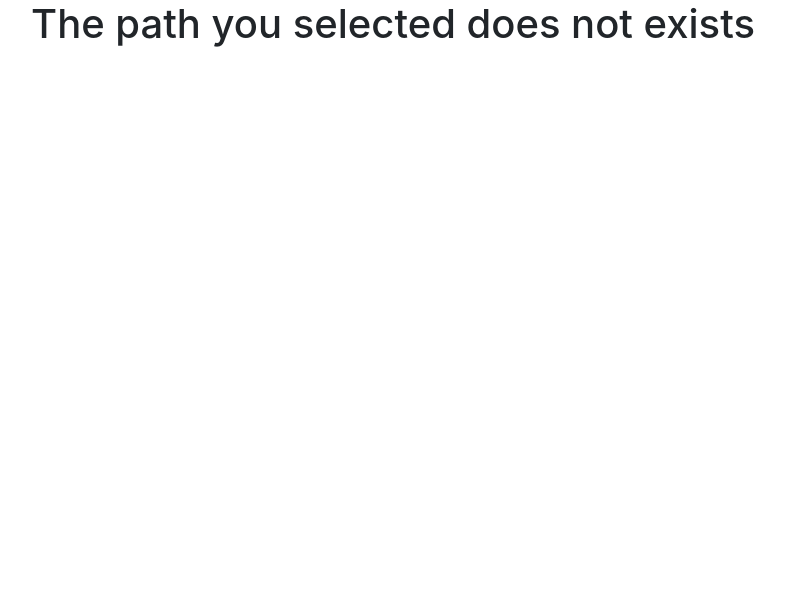
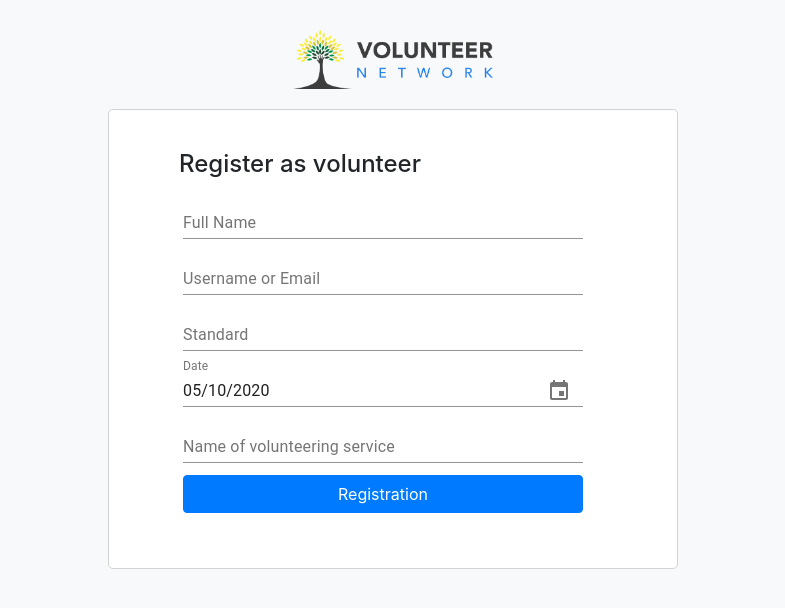
Before and after one commit to rafsan18/volunteer-network, a React (Create React App) app: page /register in a window 1280 px wide. Shown: the top 608 px of the page, without its empty margins (247-1032 px from the left). Built offline with nearby package versions, Linux system fonts and the light colour scheme.

Commit message:
register page design done

```diff
--- a/package.json
+++ b/package.json
@@ -3,11 +3,14 @@
   "version": "0.1.0",
   "private": true,
   "dependencies": {
+    "@date-io/date-fns": "^1.3.13",
     "@material-ui/core": "^4.11.0",
+    "@material-ui/pickers": "^3.2.10",
     "@testing-library/jest-dom": "^4.2.4",
     "@testing-library/react": "^9.5.0",
     "@testing-library/user-event": "^7.2.1",
     "bootstrap": "^4.5.2",
+    "date-fns": "^2.16.1",
     "react": "^16.13.1",
     "react-bootstrap": "^1.3.0",
     "react-dom": "^16.13.1",
--- a/src/App.js
+++ b/src/App.js
@@ -4,6 +4,7 @@ import { BrowserRouter as Router, Switch, Route, Link } from "react-router-dom";
 import Home from "./components/Home/Home";
 import NoMatch from "./components/NoMatch/NoMatch";
 import Login from "./components/Login/Login";
+import Register from "./components/Register/Register";
 
 function App() {
     return (
@@ -18,6 +19,9 @@ function App() {
                 <Route path="/login">
                     <Login />
                 </Route>
+                <Route path="/register">
+                    <Register />
+                </Route>
                 <Route path="*">
                     <NoMatch />
                 </Route>
--- a/src/components/Events/Events.js
+++ b/src/components/Events/Events.js
@@ -6,7 +6,7 @@ const Events = (props) => {
     const colorString = ["#FFBD3E", "#FF7044", "#3F90FC", "#421FCF"];
 
     return (
-        <div className="col-md-3 mt-4">
+        <div className="col-md-3 col-sm-6 mt-4">
             <Card
                 style={{
                     height: "320px",
--- a/src/components/Headers/Headers.js
+++ b/src/components/Headers/Headers.js
@@ -14,13 +14,15 @@ const Headers = () => {
     console.log(location);
     return (
         <>
-            {location.pathname === "/login" ? (
+            {location.pathname === "/login" ||
+            location.pathname === "/register" ? (
                 <img
                     src={logo}
                     style={{
                         width: "200px",
                         display: "block",
                         margin: "0px auto",
+                        paddingTop: "30px",
                     }}
                     alt=""
                 />
--- a/src/components/Home/Home.js
+++ b/src/components/Home/Home.js
@@ -12,7 +12,7 @@ const Home = () => {
     }, []);
 
     return (
-        <div className="container text-center">
+        <div className="container ">
             <Headers></Headers>
             <div className="row mt-5">
                 {events.map((event) => (
--- /dev/null
+++ b/src/components/Register/Register.js
@@ -0,0 +1,93 @@
+import "date-fns";
+import React, { useState } from "react";
+import Headers from "../Headers/Headers";
+import { makeStyles } from "@material-ui/core/styles";
+import TextField from "@material-ui/core/TextField";
+import DateFnsUtils from "@date-io/date-fns";
+import {
+    MuiPickersUtilsProvider,
+    KeyboardDatePicker,
+} from "@material-ui/pickers";
+
+const useStyles = makeStyles((theme) => ({
+    root: {
+        "& > *": {
+            margin: theme.spacing(0.5),
+            width: "80%",
+        },
+    },
+    formContainer: {
+        width: "500px",
+        margin: "40px 0 20px 70px",
+    },
+}));
+
+const Register = () => {
+    const classes = useStyles();
+
+    const [selectedDate, setSelectedDate] = useState(new Date());
+
+    const handleDateChange = (date) => {
+        setSelectedDate(date);
+    };
+    return (
+        <div className="bg-light container-fluid" style={{ height: "100vh" }}>
+            <Headers></Headers>
+            <div
+                style={{
+                    maxWidth: "570px",
+                    height: "460px",
+                    backgroundColor: "#fff",
+                    border: "1px solid lightgrey",
+                    margin: " 0 auto",
+                    marginTop: "20px",
+
+                    borderRadius: "5px",
+                }}
+            >
+                <div className={classes.formContainer}>
+                    <h4>Register as volunteer</h4>
+                    <form
+                        className={classes.root}
+                        noValidate
+                        autoComplete="off"
+                    >
+                        <TextField label="Full Name" name="fullName" />
+                        <br />
+                        <TextField label="Username or Email" name="email" />
+                        <br />
+
+                        <TextField label="Standard" name="title" />
+                        <br />
+
+                        <MuiPickersUtilsProvider utils={DateFnsUtils}>
+                            <KeyboardDatePicker
+                                disableToolbar
+                                variant="inline"
+                                format="dd/MM/yyyy"
+                                margin="normal"
+                                label="Date"
+                                value={selectedDate}
+                                onChange={handleDateChange}
+                                KeyboardButtonProps={{
+                                    "aria-label": "change date",
+                                }}
+                            />
+                        </MuiPickersUtilsProvider>
+                        <br />
+
+                        <TextField label="Name of volunteering service" />
+                        <br />
+                        <input
+                            className=" btn btn-primary mt-2"
+                            type="submit"
+                            value="Registration"
+                        />
+                    </form>
+                </div>
+            </div>
+        </div>
+    );
+};
+
+export default Register;
```
Also changed, not shown: 1 other file (tests, documents, lock files or other folders).
